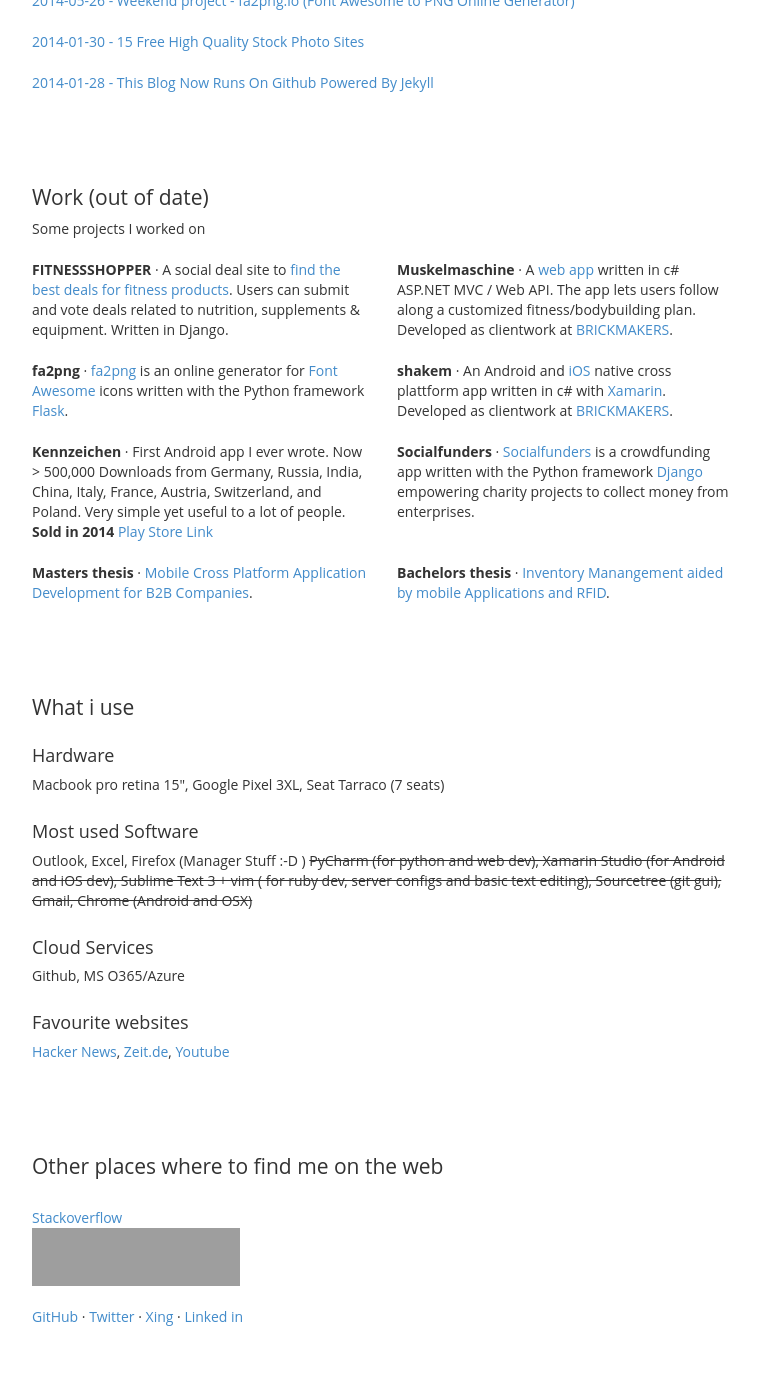
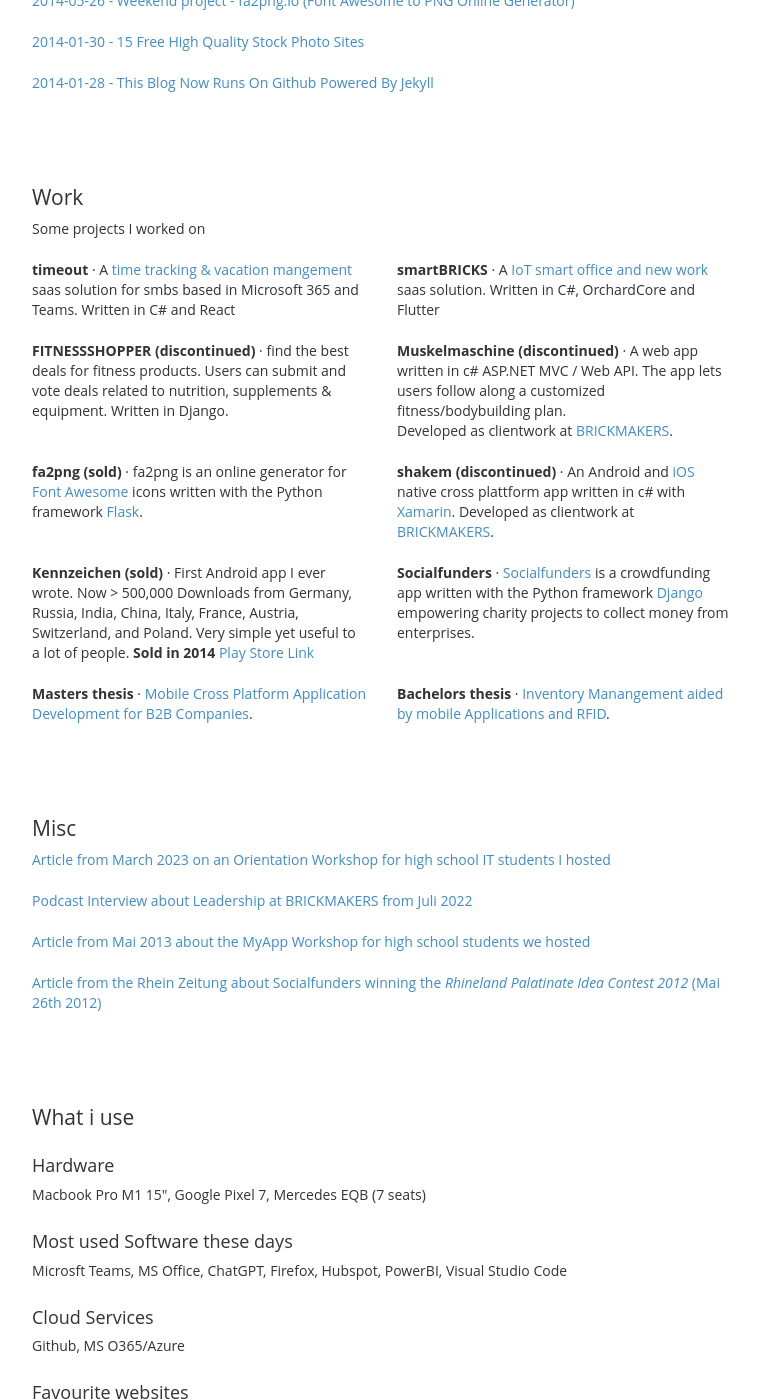
Before and after one commit to jnkwrych/jnkwrych.github.io, a Jekyll site: the page built from index.html, in a window 1280 px wide and 1400 px high, scrolled down 739 px. Shown: the whole window, without its empty margins (258-1017 px from the left). Built offline with Jekyll 4.4.1, drawn with Linux system fonts in a browser that asks for light colours; some of the changed text lies outside the part shown; grey boxes are pictures that could not be loaded.

Commit message:
Update index.html

```diff
--- a/index.html
+++ b/index.html
@@ -24,16 +24,27 @@
 
 
 <article>
-    <h2>Work (out of date)</h2>
+    <h2>Work</h2>
 
     <p>Some projects I worked on</p>
 
+
+
     <div class="row items">
         <div class="col-md-6">
-            <p><b>FITNESSSHOPPER</b> &middot; A social deal site to <a href="http://fitnessshopper.de/" target="_blank">find the best deals for fitness products</a>. Users can submit and vote deals related to nutrition, supplements & equipment. Written in Django.</p>
+            <p><b>timeout</b> &middot; A <a href="https://www.timeoutapp.de/" target="_blank">time tracking & vacation mangement</a> saas solution for smbs based in Microsoft 365 and Teams. Written in C# and React</p>
         </div>
         <div class="col-md-6">
-            <p><b>Muskelmaschine</b> &middot; A <a href="http://muskelmaschine.de/" target="_blank">web app</a> written in c# ASP.NET MVC / Web API. The app lets users follow along a customized fitness/bodybuilding plan.
+            <p><b>smartBRICKS</b> &middot; A <a href="https://www.smartbricks.app/" target="_blank">IoT smart office and new work </a> saas solution. Written in C#, OrchardCore and Flutter</p>
+        </div>
+    </div>
+
+    <div class="row items">
+        <div class="col-md-6">
+            <p><b>FITNESSSHOPPER (discontinued)</b> &middot; find the best deals for fitness products. Users can submit and vote deals related to nutrition, supplements & equipment. Written in Django.</p>
+        </div>
+        <div class="col-md-6">
+            <p><b>Muskelmaschine (discontinued)</b> &middot; A web app written in c# ASP.NET MVC / Web API. The app lets users follow along a customized fitness/bodybuilding plan.
             <br>
             Developed as clientwork at <a href="http://www.brickmakers.de/">BRICKMAKERS</a>.</p>
         </div>
@@ -41,19 +52,19 @@
 
     <div class="row items">
         <div class="col-md-6">
-            <p><b>fa2png</b> &middot; <a href="https://fa2png.io/" target="_blank">fa2png</a> is an online generator for
+            <p><b>fa2png (sold)</b> &middot; fa2png is an online generator for
                 <a href="http://fortawesome.github.io/Font-Awesome/" target="_blank">Font Awesome</a>
                 icons written with the Python framework <a href="http://flask.pocoo.org/" target="_blank">Flask</a>.</p>
         </div>
         <div class="col-md-6">
-            <p><b>shakem</b> &middot; An Android and <a href="https://itunes.apple.com/app/shakem/id906390834" target="_blank">iOS</a> native cross plattform app written in c# with <a href="http://xamarin.com/" target="_blank">Xamarin</a>.
+            <p><b>shakem (discontinued)</b> &middot; An Android and <a href="https://itunes.apple.com/app/shakem/id906390834" target="_blank">iOS</a> native cross plattform app written in c# with <a href="http://xamarin.com/" target="_blank">Xamarin</a>.
 
             Developed as clientwork at <a href="http://www.brickmakers.de/">BRICKMAKERS</a>.</p>
         </div>
     </div>
     <div class="row items">
         <div class="col-md-6">
-            <p><b>Kennzeichen</b> &middot; First Android app I ever wrote. Now > 500,000 Downloads from Germany, Russia, India, China, Italy, France,
+            <p><b>Kennzeichen (sold)</b> &middot; First Android app I ever wrote. Now > 500,000 Downloads from Germany, Russia, India, China, Italy, France,
                 Austria, Switzerland, and Poland. Very simple yet useful to a lot of people. <b>Sold in 2014</b> <a href="https://play.google.com/store/apps/details?id=eu.greenrobot.kennzeichen" target="_blank">Play
                 Store Link</a></p>
         </div>
@@ -76,18 +87,34 @@
     </div>
 </article>
 
+<article>
+    <h2>Misc</h2>
+    <p>
+        <a href="https://www.hilda-gymnasium.org/aktuelles-detailansicht/einblicke-in-die-it-berufswelt"
+           target="_blank">Article from March 2023 on an Orientation Workshop for high school IT students I hosted</a></p>
+    <p>
+        <a href="https://www.youtube.com/watch?v=IgbTXLhbZvo"
+           target="_blank">Podcast Interview about Leadership at BRICKMAKERS from Juli 2022</a></p>
+    <p>
+        <a href="http://schuelerwettbewerbmyapp.wordpress.com/2013/06/10/gewinner-des-schulerwettbewerbs-myapp-2012-programmieren-ihre-eigene-app/"
+           target="_blank">Article from Mai 2013 about the MyApp Workshop for high school students we hosted</a></p>
+    <p>
+        <a href="/img/20120526_Rhein-zeitung_Nr122_S14_Ideenwettbewerb_socialfunders_particulate.jpg"
+           target="_blank">Article from the Rhein Zeitung about Socialfunders winning the <em>Rhineland Palatinate Idea
+            Contest 2012</em> (Mai 26th 2012)</a></p>
+</article>
+
 
 <article>
     <h2 id="tech-i-use">What i use</h2>
 
     <h3>Hardware</h3>
 
-    <p>Macbook pro retina 15", Google Pixel 3XL, Seat Tarraco (7 seats)</p>
+    <p>Macbook Pro M1 15", Google Pixel 7, Mercedes EQB (7 seats)</p>
 
-    <h3>Most used Software</h3>
+    <h3>Most used Software these days</h3>
 
-    <p>Outlook, Excel, Firefox (Manager Stuff :-D ) <del>PyCharm (for python and web dev), Xamarin Studio (for Android and iOS dev), Sublime Text 3 + vim ( for ruby dev, server configs and basic text editing), Sourcetree (git
-        gui), Gmail, Chrome (Android and OSX)</del></p>
+    <p>Microsft Teams, MS Office, ChatGPT, Firefox, Hubspot, PowerBI, Visual Studio Code</p>
 
     <h3>Cloud Services</h3>
 
@@ -115,20 +142,3 @@
         </div>
     </div>
 </article>
-
-<article>
-    <h2>Misc</h2>
-    <p>
-        <a href="https://www.hilda-gymnasium.org/aktuelles-detailansicht/einblicke-in-die-it-berufswelt"
-           target="_blank">Article from March 2023 on an Orientation Workshop for high school IT students I hosted</a></p>
-    <p>
-        <a href="https://www.youtube.com/watch?v=IgbTXLhbZvo"
-           target="_blank">Podcast Interview about Leadership at BRICKMAKERS from Juli 2022</a></p>
-    <p>
-        <a href="http://schuelerwettbewerbmyapp.wordpress.com/2013/06/10/gewinner-des-schulerwettbewerbs-myapp-2012-programmieren-ihre-eigene-app/"
-           target="_blank">Article from Mai 2013 about the MyApp Workshop for high school students we hosted</a></p>
-    <p>
-        <a href="/img/20120526_Rhein-zeitung_Nr122_S14_Ideenwettbewerb_socialfunders_particulate.jpg"
-           target="_blank">Article from the Rhein Zeitung about Socialfunders winning the <em>Rhineland Palatinate Idea
-            Contest 2012</em> (Mai 26th 2012)</a></p>
-</article>
```
